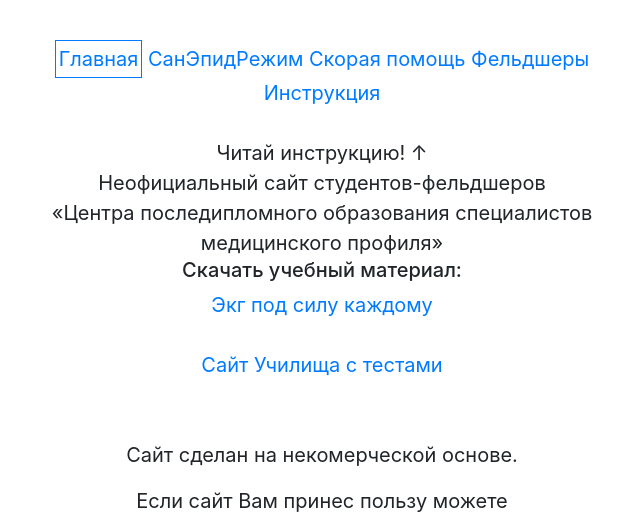
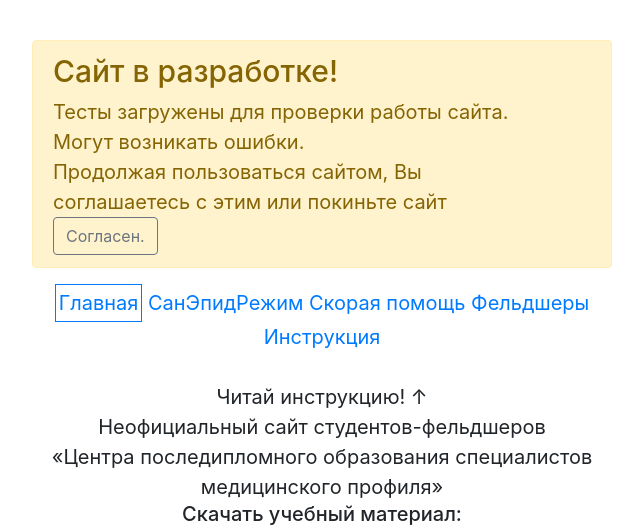
Before and after one commit to Nemirovskiy/newtest, a PHP site: page / in a window 1280 px wide. Shown: the top 525 px of the page, without its empty margins (318-961 px from the left). Run offline with PHP 8.4, Linux system fonts and the light colour scheme; data comes from the database, SQL or seed files in the repository; data that the repository does not hold is empty; some libraries are stand-ins or nearby versions.

Commit message:
добавление надписи о том, что сайт в разработке, noindex

```diff
--- a/view/include/head.php
+++ b/view/include/head.php
@@ -1,21 +1,30 @@
 <!DOCTYPE html>
 <html lang="ru">
 <head>
+    <meta name="robots" content="noindex,nofollow">
     <link rel="stylesheet" href="https://maxcdn.bootstrapcdn.com/bootstrap/4.0.0/css/bootstrap.min.css" integrity="sha384-Gn5384xqQ1aoWXA+058RXPxPg6fy4IWvTNh0E263XmFcJlSAwiGgFAW/dAiS6JXm" crossorigin="anonymous">
     <script type="text/javascript" src="https://ajax.googleapis.com/ajax/libs/jquery/1/jquery.min.js"></script>
     <script src="https://cdnjs.cloudflare.com/ajax/libs/popper.js/1.12.9/umd/popper.min.js" integrity="sha384-ApNbgh9B+Y1QKtv3Rn7W3mgPxhU9K/ScQsAP7hUibX39j7fakFPskvXusvfa0b4Q" crossorigin="anonymous"></script>
     <script src="https://maxcdn.bootstrapcdn.com/bootstrap/4.0.0/js/bootstrap.min.js" integrity="sha384-JZR6Spejh4U02d8jOt6vLEHfe/JQGiRRSQQxSfFWpi1MquVdAyjUar5+76PVCmYl" crossorigin="anonymous"></script>
-
-    <script src="js/main.js?123"></script>
+    <script src="js/main.js"></script>
     <meta charset="UTF-8">
     <link rel="stylesheet" href="/style/style.css">
     <link rel="shortcut icon" type="image/x-icon" href="/favicon.ico">
 	<meta name="viewport" content="width=device-width, user-scalable=no, initial-scale=1.0">
-<!--    <script type="text/javascript" src="https://ajax.googleapis.com/ajax/libs/jquery/1/jquery.min.js"></script>-->
 	<title><?=$title?></title>
 </head>
 <body>
 	<header>
+        <div class="alert alert-warning alert-dismissible fade show" role="alert">
+            <h1>Сайт в разработке!</h1>
+            Тесты загружены для проверки работы сайта.
+            <br>
+            Могут возникать ошибки. <br>
+            Продолжая пользоваться сайтом, Вы соглашаетесь с этим или покиньте сайт
+            <button type="button" class="btn btn-outline-secondary" data-dismiss="alert" aria-label="Close">
+                <span aria-hidden="true">Согласен.</span>
+            </button>
+        </div>
 		<nav>
 		<? foreach($nav as $link):?>
 			<a <?if($link['active']) echo 'class="nav_active"';?> href="?t=<?=$link['code']?>"><?=$link['title']?></a>
```
